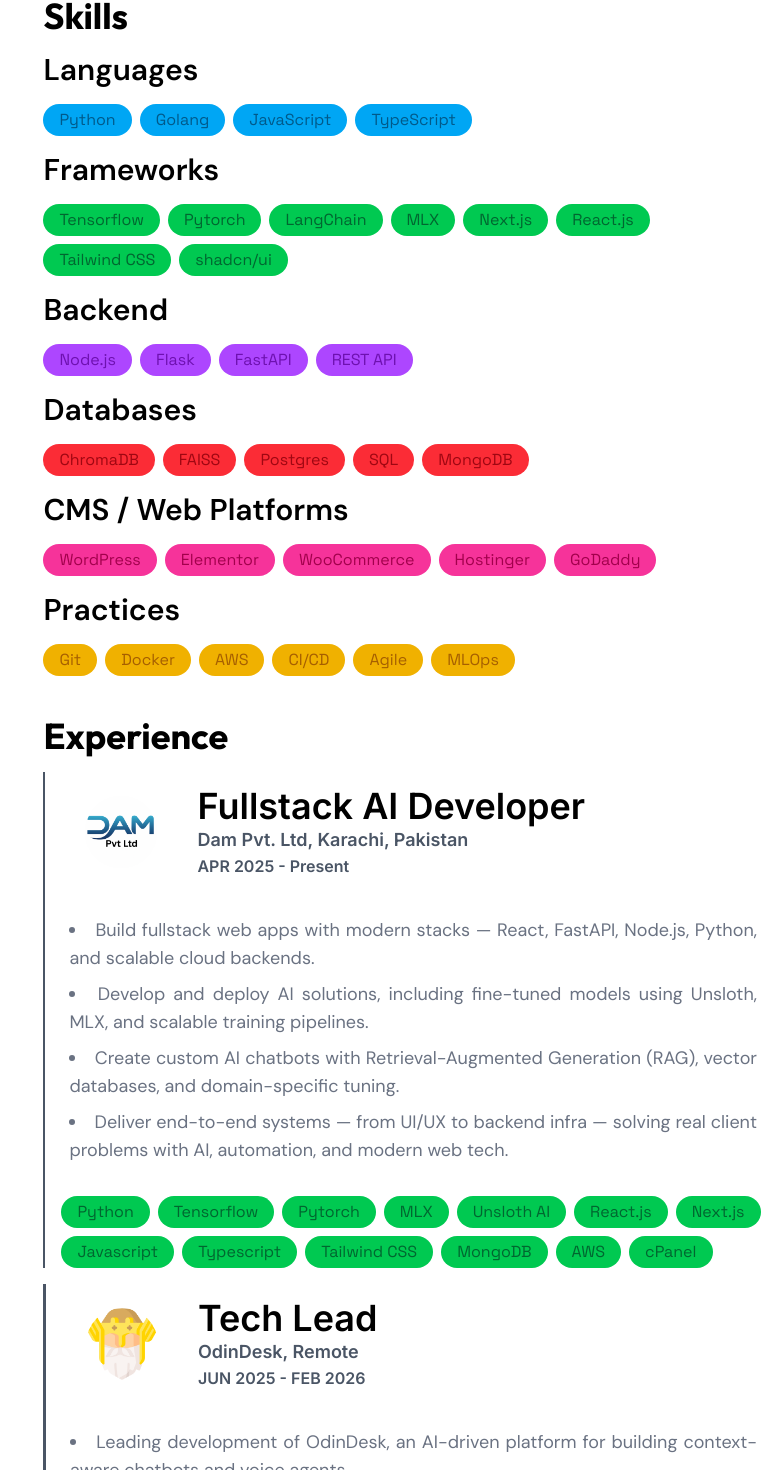
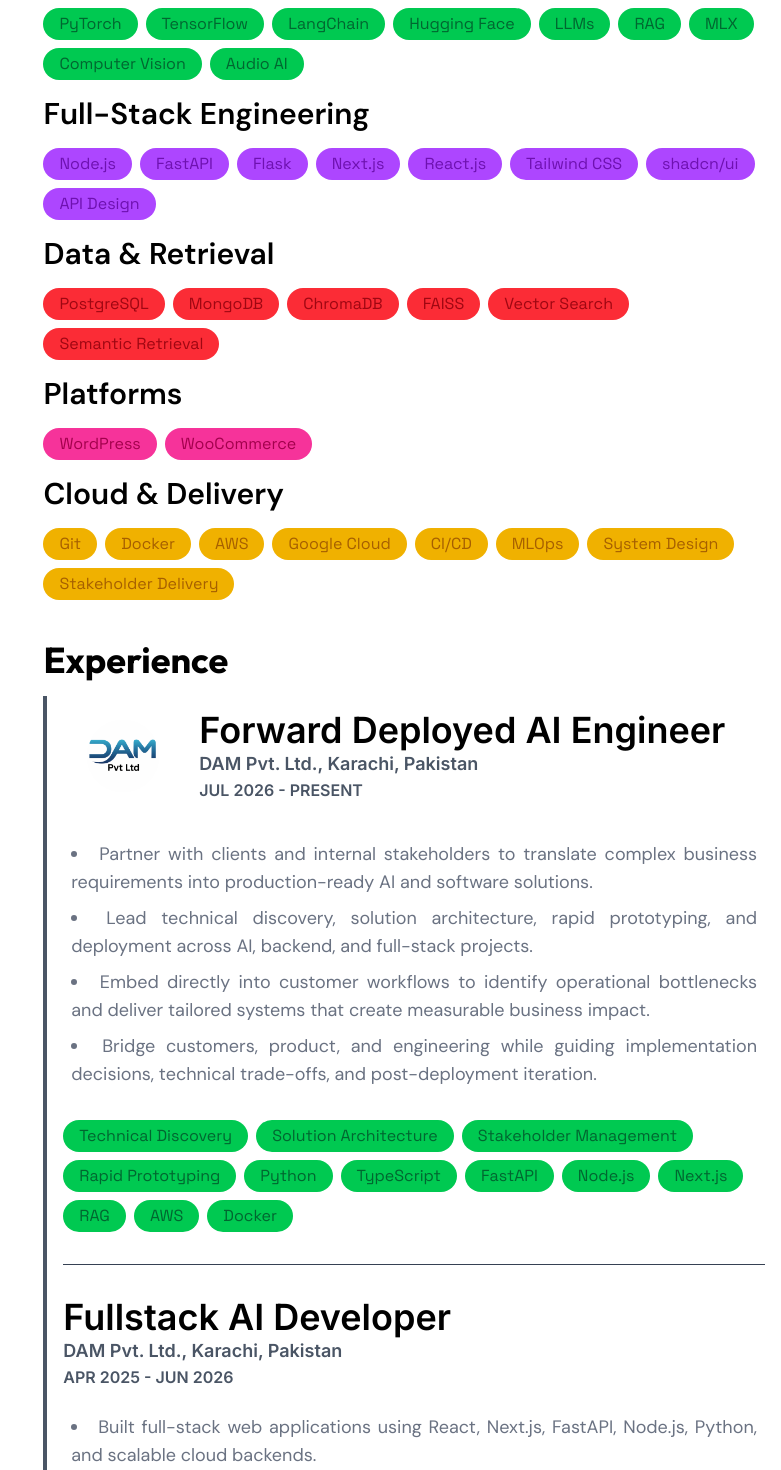
Before and after one commit to imustitanveer/personal-portfolio-website, a React (Vite) app: page / in a window 1280 px wide. Shown: the part 549-2019 px from the top of the page, without its empty margins (499-1280 px from the left). Built offline with nearby package versions, Linux system fonts and the light colour scheme.

Commit message:
update work pivot

```diff
--- a/src/About.jsx
+++ b/src/About.jsx
@@ -1,76 +1,149 @@
-import { useState } from 'react'
 import './App.css'
 
-
 function About() {
-  const [count, setCount] = useState(0)
-
   return (
     <>
-     <h1 className='text-4xl text-black dark:text-white font-bold font-[Outfit]'>About Me</h1>
-            <p className='text-lg text-black dark:text-white text-justify py-6 lg:pe-30 font-[Inter]'>Innovative and results-driven AI & Machine Learning Engineer with hands-on experience in developing and deploying deep learning models across diverse domains including real-time audio enhancement, computer vision, natural language processing, and predictive analytics. Proficient in training Large Language Models (LLMs), fine-tuning HuggingFace models, building vector database-driven RAG pipelines, and implementing ML-powered features in full-stack web applications. Demonstrated success in building edge-deployable audio processing systems, stock trading bots with ML integrations, and AI-powered conversational agents using GPT APIs, DeepFace, and custom transcription modules. Adept at delivering scalable solutions using Python, React, and cloud platforms (AWS/GCP), with a strong focus on applied AI, inference optimization, and cross-functional product delivery.</p>
+      <h1 className='text-4xl text-black dark:text-white font-bold font-[Outfit]'>
+        About Me
+      </h1>
 
-            {/* Skills */}
-            <h1 className='text-4xl text-black dark:text-white font-bold font-[Outfit]'>Skills</h1>
-            <h2 className='text-3xl text-black dark:text-white font-semibold py-4 font-[DM_Sans]'>Languages</h2>
+      <p className='text-lg text-black dark:text-white text-justify py-6 lg:pe-30 font-[Inter]'>
+      I’m a Forward-Deployed AI Engineer passionate about solving complex business problems with production-ready software. I work at the intersection of customers, product, and engineering, designing and deploying AI systems, scalable backends, and full-stack applications that create measurable business impact. From LLM-powered applications and RAG pipelines to enterprise platforms and workflow automation, I enjoy turning ambitious ideas into reliable products.
+      </p>
+
+      <h1 className='text-4xl text-black dark:text-white font-bold font-[Outfit]'>
+        Skills
+      </h1>
+
+      {/* Languages */}
+      <h2 className='text-3xl text-black dark:text-white font-semibold py-4 font-[DM_Sans]'>
+        Languages
+      </h2>
+
       <div className='flex flex-row gap-2 flex-wrap'>
-              <h1 className='bg-sky-500 text-sky-800 dark:bg-sky-950 py-1 px-4 dark:text-sky-600 rounded-full font-[Space_Grotesk]'>Python</h1>
-              <h1 className='bg-sky-500 text-sky-800 dark:bg-sky-950 py-1 px-4 dark:text-sky-600 rounded-full font-[Space_Grotesk]'>Golang</h1>
-              <h1 className='bg-sky-500 text-sky-800 dark:bg-sky-950 py-1 px-4 dark:text-sky-600 rounded-full font-[Space_Grotesk]'>JavaScript</h1>
-              <h1 className='bg-sky-500 text-sky-800 dark:bg-sky-950 py-1 px-4 dark:text-sky-600 rounded-full font-[Space_Grotesk]'>TypeScript</h1>
+        {['Python', 'Golang', 'JavaScript', 'TypeScript'].map((skill) => (
+          <span
+            key={skill}
+            className='bg-sky-500 text-sky-800 dark:bg-sky-950 py-1 px-4 dark:text-sky-600 rounded-full font-[Space_Grotesk]'
+          >
+            {skill}
+          </span>
+        ))}
       </div>
 
-            {/* Frameworks */}
-            <h2 className='text-3xl text-black dark:text-white font-semibold py-4 font-[DM_Sans]'>Frameworks</h2>
+      {/* AI & Machine Learning */}
+      <h2 className='text-3xl text-black dark:text-white font-semibold py-4 font-[DM_Sans]'>
+        AI & Machine Learning
+      </h2>
+
       <div className='flex flex-row gap-2 flex-wrap'>
-              <h1 className='bg-green-500 dark:bg-green-900 py-1 px-4 text-green-800 dark:text-green-500 rounded-full font-[Space_Grotesk]'>Tensorflow</h1>
-              <h1 className='bg-green-500 dark:bg-green-900 py-1 px-4 text-green-800 dark:text-green-500 rounded-full font-[Space_Grotesk]'>Pytorch</h1>
-              <h1 className='bg-green-500 dark:bg-green-900 py-1 px-4 text-green-800 dark:text-green-500 rounded-full font-[Space_Grotesk]'>LangChain</h1>
-              <h1 className='bg-green-500 dark:bg-green-900 py-1 px-4 text-green-800 dark:text-green-500 rounded-full font-[Space_Grotesk]'>MLX</h1>
-              <h1 className='bg-green-500 dark:bg-green-900 py-1 px-4 text-green-800 dark:text-green-500 rounded-full font-[Space_Grotesk]'>Next.js</h1>
-              <h1 className='bg-green-500 dark:bg-green-900 py-1 px-4 text-green-800 dark:text-green-500 rounded-full font-[Space_Grotesk]'>React.js</h1>
-              <h1 className='bg-green-500 dark:bg-green-900 py-1 px-4 text-green-800 dark:text-green-500 rounded-full font-[Space_Grotesk]'>Tailwind CSS</h1>
-              <h1 className='bg-green-500 dark:bg-green-900 py-1 px-4 text-green-800 dark:text-green-500 rounded-full font-[Space_Grotesk]'>shadcn/ui</h1>
+        {[
+          'PyTorch',
+          'TensorFlow',
+          'LangChain',
+          'Hugging Face',
+          'LLMs',
+          'RAG',
+          'MLX',
+          'Computer Vision',
+          'Audio AI',
+        ].map((skill) => (
+          <span
+            key={skill}
+            className='bg-green-500 dark:bg-green-900 py-1 px-4 text-green-800 dark:text-green-500 rounded-full font-[Space_Grotesk]'
+          >
+            {skill}
+          </span>
+        ))}
       </div>
 
-            {/* Backend */}
-            <h2 className='text-3xl text-black dark:text-white font-semibold py-4 font-[DM_Sans]'>Backend</h2>
+      {/* Full-Stack Engineering */}
+      <h2 className='text-3xl text-black dark:text-white font-semibold py-4 font-[DM_Sans]'>
+        Full-Stack Engineering
+      </h2>
+
       <div className='flex flex-row gap-2 flex-wrap'>
-              <h1 className='bg-purple-500 dark:bg-purple-950 py-1 px-4 text-purple-800 dark:text-purple-500 rounded-full font-[Space_Grotesk]'>Node.js</h1>
-              <h1 className='bg-purple-500 dark:bg-purple-950 py-1 px-4 text-purple-800 dark:text-purple-500 rounded-full font-[Space_Grotesk]'>Flask</h1>
-              <h1 className='bg-purple-500 dark:bg-purple-950 py-1 px-4 text-purple-800 dark:text-purple-500 rounded-full font-[Space_Grotesk]'>FastAPI</h1>
-              <h1 className='bg-purple-500 dark:bg-purple-950 py-1 px-4 text-purple-800 dark:text-purple-500 rounded-full font-[Space_Grotesk]'>REST API</h1>
+        {[
+          'Node.js',
+          'FastAPI',
+          'Flask',
+          'Next.js',
+          'React.js',
+          'Tailwind CSS',
+          'shadcn/ui',
+          'API Design',
+        ].map((skill) => (
+          <span
+            key={skill}
+            className='bg-purple-500 dark:bg-purple-950 py-1 px-4 text-purple-800 dark:text-purple-500 rounded-full font-[Space_Grotesk]'
+          >
+            {skill}
+          </span>
+        ))}
       </div>
 
-            {/* Databases */}
-            <h2 className='text-3xl text-black dark:text-white font-semibold py-4 font-[DM_Sans]'>Databases</h2>
+      {/* Data & Retrieval */}
+      <h2 className='text-3xl text-black dark:text-white font-semibold py-4 font-[DM_Sans]'>
+        Data & Retrieval
+      </h2>
+
       <div className='flex flex-row gap-2 flex-wrap'>
-              <h1 className='bg-red-500 dark:bg-red-950 py-1 px-4 text-red-800 dark:text-red-700 rounded-full font-[Space_Grotesk]'>ChromaDB</h1>
-              <h1 className='bg-red-500 dark:bg-red-950 py-1 px-4 text-red-800 dark:text-red-700 rounded-full font-[Space_Grotesk]'>FAISS</h1>
-              <h1 className='bg-red-500 dark:bg-red-950 py-1 px-4 text-red-800 dark:text-red-700 rounded-full font-[Space_Grotesk]'>Postgres</h1>
-              <h1 className='bg-red-500 dark:bg-red-950 py-1 px-4 text-red-800 dark:text-red-700 rounded-full font-[Space_Grotesk]'>SQL</h1>
-              <h1 className='bg-red-500 dark:bg-red-950 py-1 px-4 text-red-800 dark:text-red-700 rounded-full font-[Space_Grotesk]'>MongoDB</h1>
+        {[
+          'PostgreSQL',
+          'MongoDB',
+          'ChromaDB',
+          'FAISS',
+          'Vector Search',
+          'Semantic Retrieval',
+        ].map((skill) => (
+          <span
+            key={skill}
+            className='bg-red-500 dark:bg-red-950 py-1 px-4 text-red-800 dark:text-red-700 rounded-full font-[Space_Grotesk]'
+          >
+            {skill}
+          </span>
+        ))}
       </div>
 
-            {/* CMS / Web Platforms */}
-            <h2 className='text-3xl text-black dark:text-white font-semibold py-4 font-[DM_Sans]'>CMS / Web Platforms</h2>
+      {/* Platforms */}
+      <h2 className='text-3xl text-black dark:text-white font-semibold py-4 font-[DM_Sans]'>
+        Platforms
+      </h2>
+
       <div className='flex flex-row gap-2 flex-wrap'>
-              <h1 className='bg-pink-500 dark:bg-pink-950 py-1 px-4 text-pink-800 dark:text-pink-500 rounded-full font-[Space_Grotesk]'>WordPress</h1>
-              <h1 className='bg-pink-500 dark:bg-pink-950 py-1 px-4 text-pink-800 dark:text-pink-500 rounded-full font-[Space_Grotesk]'>Elementor</h1>
-              <h1 className='bg-pink-500 dark:bg-pink-950 py-1 px-4 text-pink-800 dark:text-pink-500 rounded-full font-[Space_Grotesk]'>WooCommerce</h1>
-              <h1 className='bg-pink-500 dark:bg-pink-950 py-1 px-4 text-pink-800 dark:text-pink-500 rounded-full font-[Space_Grotesk]'>Hostinger</h1>
-              <h1 className='bg-pink-500 dark:bg-pink-950 py-1 px-4 text-pink-800 dark:text-pink-500 rounded-full font-[Space_Grotesk]'>GoDaddy</h1>
+        {['WordPress', 'WooCommerce'].map((skill) => (
+          <span
+            key={skill}
+            className='bg-pink-500 dark:bg-pink-950 py-1 px-4 text-pink-800 dark:text-pink-500 rounded-full font-[Space_Grotesk]'
+          >
+            {skill}
+          </span>
+        ))}
       </div>
 
-            {/* Practices */}
-            <h2 className='text-3xl text-black dark:text-white font-semibold py-4 font-[DM_Sans]'>Practices</h2>
+      {/* Cloud & Delivery */}
+      <h2 className='text-3xl text-black dark:text-white font-semibold py-4 font-[DM_Sans]'>
+        Cloud & Delivery
+      </h2>
+
       <div className='flex flex-row gap-2 mb-10 flex-wrap'>
-              <h1 className='bg-yellow-500 dark:bg-yellow-950 py-1 px-4 text-yellow-700 dark:text-yellow-600 rounded-full font-[Space_Grotesk]'>Git</h1>
-              <h1 className='bg-yellow-500 dark:bg-yellow-950 py-1 px-4 text-yellow-700 dark:text-yellow-600 rounded-full font-[Space_Grotesk]'>Docker</h1>
-              <h1 className='bg-yellow-500 dark:bg-yellow-950 py-1 px-4 text-yellow-700 dark:text-yellow-600 rounded-full font-[Space_Grotesk]'>AWS</h1>
-              <h1 className='bg-yellow-500 dark:bg-yellow-950 py-1 px-4 text-yellow-700 dark:text-yellow-600 rounded-full font-[Space_Grotesk]'>CI/CD</h1>
-              <h1 className='bg-yellow-500 dark:bg-yellow-950 py-1 px-4 text-yellow-700 dark:text-yellow-600 rounded-full font-[Space_Grotesk]'>Agile</h1>
-              <h1 className='bg-yellow-500 dark:bg-yellow-950 py-1 px-4 text-yellow-700 dark:text-yellow-600 rounded-full font-[Space_Grotesk]'>MLOps</h1>
+        {[
+          'Git',
+          'Docker',
+          'AWS',
+          'Google Cloud',
+          'CI/CD',
+          'MLOps',
+          'System Design',
+          'Stakeholder Delivery',
+        ].map((skill) => (
+          <span
+            key={skill}
+            className='bg-yellow-500 dark:bg-yellow-950 py-1 px-4 text-yellow-700 dark:text-yellow-600 rounded-full font-[Space_Grotesk]'
+          >
+            {skill}
+          </span>
+        ))}
       </div>
     </>
   )
--- a/src/Details.jsx
+++ b/src/Details.jsx
@@ -12,9 +12,9 @@
     <>
         <img src={photo} className='w-48 h-48 rounded-full'></img>
         <h1 className='my-2 text-3xl text-black dark:text-white font-bold font-[Outfit]'>Mustassum "Musti" Tanvir</h1>
-        <h2 className='my-2 text-2xl text-gray-600 dark:text-gray-400 font-[DM_Sans]'>AI & Full-Stack Developer</h2>
+        <h2 className='my-2 text-2xl text-gray-600 dark:text-gray-400 font-[DM_Sans]'>Forward Deployed AI Engineer</h2>
         {/* <h2 className='my-2 text-xl text-gray-600 dark:text-gray-400 font-[DM_Sans]'>📍Karachi, Pakistan.</h2> */}
-        <p className='text-md text-black dark:text-white font-[Inter]'>Innovating with AI, Engineering the Future.</p>
+        <p className='text-md text-black dark:text-white font-[Inter]'>From ambiguity to production</p>
 
         <div className='flex flex-row gap-3'>
           <button className='flex flex-row gap-2 me-6 font-[Inter] text-gray-950 bg-white dark:bg-gray-950 border py-1 px-2 dark:text-white my-4 text-md rounded-sm hover:bg-gray-950 dark:hover:bg-white hover:cursor-pointer hover:text-white dark:hover:text-gray-950 group duration-300'>
--- a/src/Experience.jsx
+++ b/src/Experience.jsx
@@ -15,18 +15,60 @@
 
       <ExperienceItem
         image={dam}
-        alt="dam"
-        title="Fullstack AI Developer"
-        company="Dam Pvt. Ltd"
+        alt="DAM Pvt. Ltd."
+        company="DAM Pvt. Ltd."
         location="Karachi, Pakistan"
-        date="APR 2025 - Present"
-        bullets={[
-          "Build fullstack web apps with modern stacks — React, FastAPI, Node.js, Python, and scalable cloud backends.",
-          "Develop and deploy AI solutions, including fine-tuned models using Unsloth, MLX, and scalable training pipelines.",
-          "Create custom AI chatbots with Retrieval-Augmented Generation (RAG), vector databases, and domain-specific tuning.",
-          "Deliver end-to-end systems — from UI/UX to backend infra — solving real client problems with AI, automation, and modern web tech."
+        roles={[
+          {
+            title: "Forward Deployed AI Engineer",
+            date: "JUL 2026 - PRESENT",
+            bullets: [
+              "Partner with clients and internal stakeholders to translate complex business requirements into production-ready AI and software solutions.",
+              "Lead technical discovery, solution architecture, rapid prototyping, and deployment across AI, backend, and full-stack projects.",
+              "Embed directly into customer workflows to identify operational bottlenecks and deliver tailored systems that create measurable business impact.",
+              "Bridge customers, product, and engineering while guiding implementation decisions, technical trade-offs, and post-deployment iteration."
+            ],
+            tags: [
+              "Technical Discovery",
+              "Solution Architecture",
+              "Stakeholder Management",
+              "Rapid Prototyping",
+              "Python",
+              "TypeScript",
+              "FastAPI",
+              "Node.js",
+              "Next.js",
+              "RAG",
+              "AWS",
+              "Docker"
+            ]
+          },
+          {
+            title: "Fullstack AI Developer",
+            date: "APR 2025 - JUN 2026",
+            bullets: [
+              "Built full-stack web applications using React, Next.js, FastAPI, Node.js, Python, and scalable cloud backends.",
+              "Developed and deployed AI solutions including fine-tuned models, RAG systems, vector retrieval pipelines, and conversational agents.",
+              "Delivered end-to-end systems spanning frontend interfaces, backend APIs, databases, automation, and production deployment.",
+              "Solved client problems across healthcare, legal technology, enterprise SaaS, digital media, and workflow automation."
+            ],
+            tags: [
+              "Python",
+              "Tensorflow",
+              "Pytorch",
+              "MLX",
+              "Unsloth AI",
+              "React.js",
+              "Next.js",
+              "Javascript",
+              "Typescript",
+              "Tailwind CSS",
+              "MongoDB",
+              "AWS",
+              "cPanel"
+            ]
+          }
         ]}
-        tags={["Python", "Tensorflow", "Pytorch", "MLX", "Unsloth AI", "React.js", "Next.js", "Javascript", "Typescript", "Tailwind CSS", "MongoDB", "AWS", "cPanel"]}
       />
 
       <ExperienceItem
--- a/src/Projects.jsx
+++ b/src/Projects.jsx
@@ -15,6 +15,7 @@
 import hof from './assets/hof.png';
 import gmb from './assets/gmb.png';
 import codexseo from './assets/codex.png';
+import bellsystem from './assets/bellsystem.png';
 
 const allProjects = [
   {
@@ -42,6 +43,32 @@
     ],
     tags: ["Python", "Flask", "Typescript", "Tailwind CSS", "NextJS", "AWS", "AWS EC2", "Cloudscraper"],
     links: [{ text: "Live Demo", href: "https://halloffootball.com/", icon: FiExternalLink }]
+  },
+  {
+    image: bellsystem,
+    title: "Bell System: Enterprise Sales & Operations Platform",
+    category: "forclients",
+    description: [
+      "Engineered and extended a production-grade enterprise platform for managing sales teams, deals, turnover workflows, notifications, and internal operations.",
+      "Built role-based workflows for administrators, moderators, managers, and salespeople with secure account provisioning and granular authorization.",
+      "Implemented shared support ticketing with threaded replies, creator-facing portals, moderator management, and real-time Socket.IO notifications.",
+      "Worked within an existing TypeScript backend to audit architecture, design minimal production-ready changes, add Prisma/PostgreSQL persistence, and expand automated integration and unit test coverage."
+    ],
+    tags: [
+      "TypeScript",
+      "Node.js",
+      "Express",
+      "PostgreSQL",
+      "Prisma",
+      "MongoDB",
+      "Socket.IO",
+      "REST APIs",
+      "RBAC",
+      "System Architecture",
+      "Integration Testing",
+      "Jest"
+    ],
+    links: []
   },
   {
     image: gmb,
--- a/src/components/EperienceComponent.jsx
+++ b/src/components/EperienceComponent.jsx
@@ -1,34 +1,151 @@
 import React from 'react';
 import AnimatedComponent from "./AnimatedComponent";
 
-const ExperienceItem = ({ image, alt, title, company, location, date, bullets, tags, tagColor = 'green' }) => (
-  <AnimatedComponent direction='left'>
-    <div className='flex flex-row gap-4 mt-4'>
-      <span className='bg-gray-600 h-auto w-1'></span>
-      <div className='flex flex-col gap-4'>
-        <div className='flex flex-row gap-4 items-center'>
-          <img src={image} alt={alt} className='w-30 h-30 p-6 bg-white rounded-full' />
-          <div className='flex flex-col'>
-            <h1 className='text-4xl text-black dark:text-white font-semibold font-[Inter]'>{title}</h1>
-            <h1 className='text-lg text-gray-600 dark:text-gray-400 font-semibold font-[Inter]'>{company}, {location}</h1>
-            <h1 className='text-md text-gray-600 dark:text-gray-400 font-semibold font-[Inter]'>{date}</h1>
+const ExperienceItem = ({
+  image,
+  alt,
+  title,
+  company,
+  location,
+  date,
+  bullets = [],
+  tags = [],
+  tagColor = 'green',
+  roles
+}) => {
+  const renderTags = (items) => (
+    <div className='flex flex-row gap-2 flex-wrap font-[Space_Grotesk]'>
+      {items.map((tag, idx) => (
+        <h1
+          key={idx}
+          className={`bg-${tagColor}-500 dark:bg-${tagColor}-900 py-1 px-4 text-${tagColor}-800 dark:text-${tagColor}-500 rounded-full`}
+        >
+          {tag}
+        </h1>
+      ))}
+    </div>
+  );
+
+  if (roles?.length) {
+    const [currentRole, ...previousRoles] = roles;
+
+    return (
+      <AnimatedComponent direction='left'>
+        <div className='flex flex-row gap-4 mt-4'>
+          <span className='bg-gray-600 h-auto w-1'></span>
+
+          <div className='flex flex-col gap-4 w-full'>
+            {/* Current role — same styling as every other experience item */}
+            <div className='flex flex-row gap-4 items-center'>
+              <img
+                src={image}
+                alt={alt}
+                className='w-30 h-30 p-6 bg-white rounded-full'
+              />
+
+              <div className='flex flex-col'>
+                <h1 className='text-4xl text-black dark:text-white font-semibold font-[Inter]'>
+                  {currentRole.title}
+                </h1>
+
+                <h1 className='text-lg text-gray-600 dark:text-gray-400 font-semibold font-[Inter]'>
+                  {company}, {location}
+                </h1>
+
+                <h1 className='text-md text-gray-600 dark:text-gray-400 font-semibold font-[Inter]'>
+                  {currentRole.date}
+                </h1>
+              </div>
+            </div>
+
+            <ul className='list-disc list-inside text-lg text-gray-500 dark:text-gray-300 p-2 text-justify font-[DM_Sans]'>
+              {currentRole.bullets.map((item, idx) => (
+                <li key={idx} className='mb-2'>
+                  {item}
+                </li>
+              ))}
+            </ul>
+
+            {renderTags(currentRole.tags)}
+
+            {/* Previous roles at the same company */}
+            {previousRoles.map((role) => (
+              <div
+                key={`${role.title}-${role.date}`}
+                className='flex flex-col gap-4 pt-8 mt-4 border-t border-gray-700'
+              >
+                <div className='flex flex-col'>
+                  <h1 className='text-4xl text-black dark:text-white font-semibold font-[Inter]'>
+                    {role.title}
+                  </h1>
+
+                  <h1 className='text-lg text-gray-600 dark:text-gray-400 font-semibold font-[Inter]'>
+                    {company}, {location}
+                  </h1>
+
+                  <h1 className='text-md text-gray-600 dark:text-gray-400 font-semibold font-[Inter]'>
+                    {role.date}
+                  </h1>
+                </div>
+
+                <ul className='list-disc list-inside text-lg text-gray-500 dark:text-gray-300 p-2 text-justify font-[DM_Sans]'>
+                  {role.bullets.map((item, idx) => (
+                    <li key={idx} className='mb-2'>
+                      {item}
+                    </li>
+                  ))}
+                </ul>
+
+                {renderTags(role.tags)}
+              </div>
+            ))}
           </div>
         </div>
-        <ul className='list-disc list-inside text-lg text-gray-500 dark:text-gray-300 p-2 text-justify font-[DM_Sans]'>
-          {bullets.map((item, idx) => (
-            <li key={idx} className='mb-2'>{item}</li>
-          ))}
-        </ul>
-        <div className='flex flex-row gap-2 flex-wrap font-[Space_Grotesk]'>
-          {tags.map((tag, idx) => (
-            <h1 key={idx} className={`bg-${tagColor}-500 dark:bg-${tagColor}-900 py-1 px-4 text-${tagColor}-800 dark:text-${tagColor}-500 rounded-full`}>
-              {tag}
-            </h1>
-          ))}
+      </AnimatedComponent>
+    );
+  }
+
+  return (
+    <AnimatedComponent direction='left'>
+      <div className='flex flex-row gap-4 mt-4'>
+        <span className='bg-gray-600 h-auto w-1'></span>
+
+        <div className='flex flex-col gap-4'>
+          <div className='flex flex-row gap-4 items-center'>
+            <img
+              src={image}
+              alt={alt}
+              className='w-30 h-30 p-6 bg-white rounded-full'
+            />
+
+            <div className='flex flex-col'>
+              <h1 className='text-4xl text-black dark:text-white font-semibold font-[Inter]'>
+                {title}
+              </h1>
+
+              <h1 className='text-lg text-gray-600 dark:text-gray-400 font-semibold font-[Inter]'>
+                {company}, {location}
+              </h1>
+
+              <h1 className='text-md text-gray-600 dark:text-gray-400 font-semibold font-[Inter]'>
+                {date}
+              </h1>
+            </div>
+          </div>
+
+          <ul className='list-disc list-inside text-lg text-gray-500 dark:text-gray-300 p-2 text-justify font-[DM_Sans]'>
+            {bullets.map((item, idx) => (
+              <li key={idx} className='mb-2'>
+                {item}
+              </li>
+            ))}
+          </ul>
+
+          {renderTags(tags)}
         </div>
       </div>
-    </div>
-  </AnimatedComponent>
-);
+    </AnimatedComponent>
+  );
+};
 
 export default ExperienceItem;
```
Also changed, not shown: src/assets/bellsystem.png (added), src/assets/photo.jpeg. Lines whose indentation alone changed are shown as unchanged.
